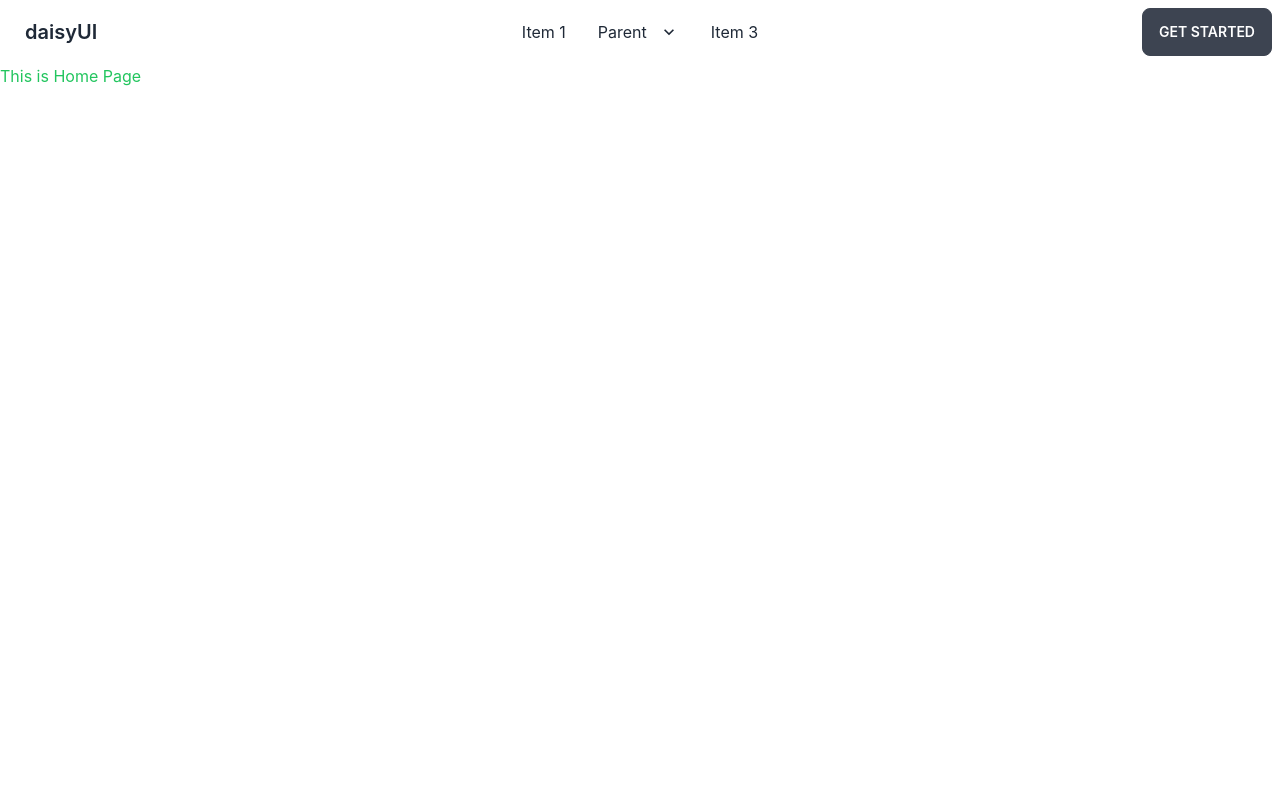
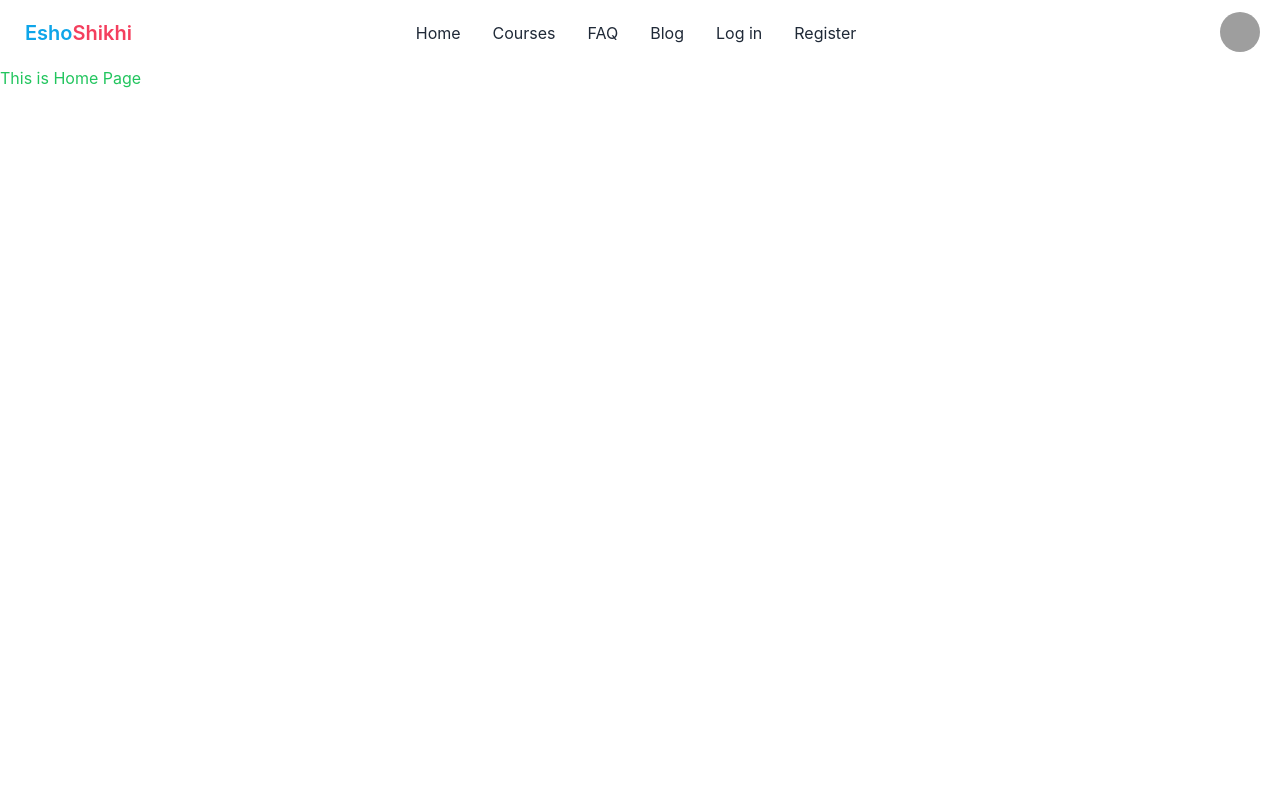
Before and after one commit to Sayedfarabi/esho-shikhi-client-side, a React (Create React App) app: page / in a window 1280 px wide. Shown: the top 800 px of the page. Built offline with nearby package versions, Linux system fonts and the light colour scheme; grey boxes are pictures that could not be loaded.

Commit message:
navbar in header component done

```diff
--- a/src/components/Header.jsx
+++ b/src/components/Header.jsx
@@ -3,47 +3,49 @@ import { Link } from 'react-router-dom';
 
 const Header = () => {
     return (
-        <div className="navbar bg-base-100">
+        <div className="navbar">
             <div className="navbar-start">
                 <div className="dropdown">
                     <label tabIndex={0} className="btn btn-ghost lg:hidden">
                         <svg xmlns="http://www.w3.org/2000/svg" className="h-5 w-5" fill="none" viewBox="0 0 24 24" stroke="currentColor"><path strokeLinecap="round" strokeLinejoin="round" strokeWidth="2" d="M4 6h16M4 12h8m-8 6h16" /></svg>
                     </label>
                     <ul tabIndex={0} className="menu menu-compact dropdown-content mt-3 p-2 shadow bg-base-100 rounded-box w-52">
-                        <li><Link to={""}>Item 1</Link></li>
-                        <li tabIndex={0}>
-                            <Link to={""} className="justify-between">
-                                Parent
-                                <svg className="fill-current" xmlns="http://www.w3.org/2000/svg" width="24" height="24" viewBox="0 0 24 24"><path d="M8.59,16.58L13.17,12L8.59,7.41L10,6L16,12L10,18L8.59,16.58Z" /></svg>
-                            </Link>
-                            <ul className="p-2">
-                                <li><Link to={""}>Submenu 1</Link></li>
-                                <li><Link to={""}>Submenu 2</Link></li>
-                            </ul>
-                        </li>
-                        <li><Link to={""}>Item 3</Link></li>
+                        <li><Link to={"/home"}>Home</Link></li>
+                        <li><Link to={"/courses"}>Courses</Link></li>
+                        <li><Link to={"/faq"}>FAQ</Link></li>
+                        <li><Link to={"/blog"}>Blog</Link></li>
+                        <li><Link to={"/login"}>Log in</Link></li>
+                        <li><Link to={"/register"}>Register</Link></li>
                     </ul>
                 </div>
-                <Link to={""} className="btn btn-ghost normal-case text-xl">daisyUI</Link>
+                <Link to={""} className="btn btn-ghost normal-case text-xl"><p className='text-sky-500'>Esho<span className='text-rose-500'>Shikhi</span></p></Link>
             </div>
             <div className="navbar-center hidden lg:flex">
                 <ul className="menu menu-horizontal p-0">
-                    <li><Link to={""}>Item 1</Link></li>
-                    <li tabIndex={0}>
-                        <Link to={""}>
-                            Parent
-                            <svg className="fill-current" xmlns="http://www.w3.org/2000/svg" width="20" height="20" viewBox="0 0 24 24"><path d="M7.41,8.58L12,13.17L16.59,8.58L18,10L12,16L6,10L7.41,8.58Z" /></svg>
-                        </Link>
-                        <ul className="p-2">
-                            <li><Link to={""}>Submenu 1</Link></li>
-                            <li><Link to={""}>Submenu 2</Link></li>
-                        </ul>
-                    </li>
-                    <li><Link to={""}>Item 3</Link></li>
+                    <li><Link to={"/home"}>Home</Link></li>
+                    <li><Link to={"/courses"}>Courses</Link></li>
+                    <li><Link to={"/faq"}>FAQ</Link></li>
+                    <li><Link to={"/blog"}>Blog</Link></li>
+                    <li><Link to={"/login"}>Log in</Link></li>
+                    <li><Link to={"/register"}>Register</Link></li>
                 </ul>
             </div>
-            <div className="navbar-end">
+            {/* <div className="navbar-end">
                 <Link to={""} className="btn">Get started</Link>
+            </div> */}
+            <div className='navbar-end me-2'>
+                <div className="dropdown dropdown-end">
+                    <label tabIndex={0} className="btn btn-ghost btn-circle avatar">
+                        <div className="w-10 rounded-full">
+                            <img src="../images/user-profile.jpg" />
+                        </div>
+                    </label>
+                    <ul tabIndex={0} className="mt-3 p-2 shadow menu menu-compact dropdown-content bg-base-100 rounded-box w-52">
+                        <li><Link to={"/profile"}>Profile</Link></li>
+                        <li><Link to={""}>Settings</Link></li>
+                        <li><Link to={""}>Logout</Link></li>
+                    </ul>
+                </div>
             </div>
         </div>
     );
--- /dev/null
+++ b/src/components/Profile.jsx
@@ -0,0 +1,11 @@
+import React from 'react';
+
+const Profile = () => {
+    return (
+        <div>
+            <h1 className='text-center'>This is my profile</h1>
+        </div>
+    );
+};
+
+export default Profile;
--- a/src/router/router.js
+++ b/src/router/router.js
@@ -5,6 +5,7 @@ import ErrorPage from "../components/ErrorPage";
 import Faq from "../components/Faq";
 import Home from "../components/Home";
 import Login from "../components/Login";
+import Profile from "../components/Profile";
 import Register from "../components/Register";
 import Root from "../components/Root";
 
@@ -41,6 +42,10 @@ const router = createBrowserRouter([
             {
                 path: '/register',
                 element: <Register></Register>
+            },
+            {
+                path: "/profile",
+                element: <Profile></Profile>
             }
         ]
 
```
Also changed, not shown: src/images/user-profile.jpg (added).
